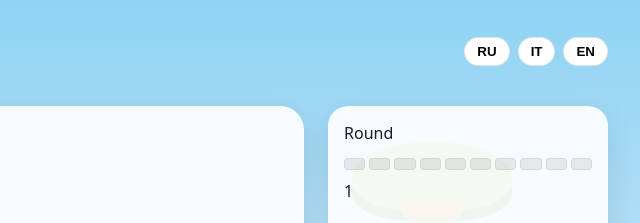
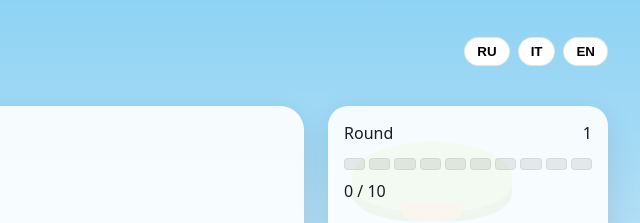
Before and after one commit to AGFella/sky-garden-math, a plain HTML site: page index.html in a window 1280 px wide. Shown: the top 223 px of the page, 640-1280 px from the left. Drawn offline with Linux system fonts and the light colour scheme.

Commit message:
Round label and question counter

```diff
--- a/app.js
+++ b/app.js
@@ -109,6 +109,7 @@ const feedback = document.getElementById("feedback");
 const hint = document.getElementById("hint");
 const progressSteps = document.getElementById("progressSteps");
 const progressText = document.getElementById("progressText");
+const questionText = document.getElementById("questionText");
 const streakText = document.getElementById("streakText");
 const scoreText = document.getElementById("scoreText");
 const seed = document.getElementById("seed");
@@ -237,6 +238,9 @@ function updateProblemText() {
 
 function updateStats() {
   progressText.textContent = `${state.roundNumber}`;
+  if (questionText) {
+    questionText.textContent = `${state.currentIndex} / ${TOTAL_QUESTIONS}`;
+  }
   streakText.textContent = state.streak;
   scoreText.textContent = state.score;
   if (progressSteps) {
--- a/index.html
+++ b/index.html
@@ -88,7 +88,10 @@
     <aside class="panel">
       <div class="panel-section">
         <div class="stat progress-stat">
-          <span class="stat-label" data-i18n="round">Раунд</span>
+          <div class="progress-title">
+            <span class="stat-label" data-i18n="round">Раунд</span>
+            <span class="stat-value" id="progressText">1</span>
+          </div>
           <div class="progress-steps" id="progressSteps" aria-hidden="true">
             <span class="step"></span>
             <span class="step"></span>
@@ -101,7 +104,7 @@
             <span class="step"></span>
             <span class="step"></span>
           </div>
-          <span class="stat-value" id="progressText">1</span>
+          <span class="stat-value" id="questionText">0 / 10</span>
         </div>
       </div>
 
--- a/styles.css
+++ b/styles.css
@@ -532,6 +532,12 @@ body {
   gap: 6px;
 }
 
+.progress-title {
+  display: flex;
+  justify-content: space-between;
+  align-items: center;
+}
+
 .progress-steps {
   display: grid;
   grid-template-columns: repeat(10, 1fr);
```
